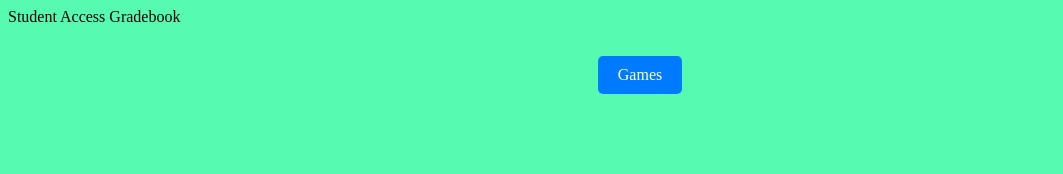
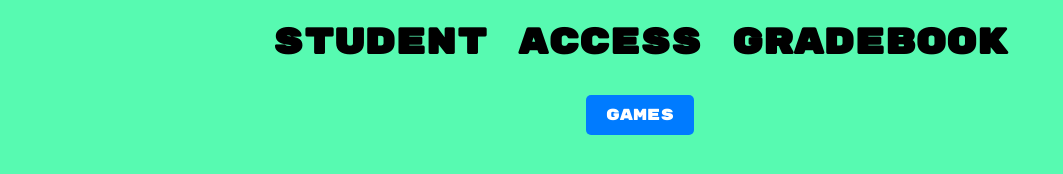
Before and after one commit to KwikLinks/KwikLinks.github.io, a plain HTML site: page index.html in a window 1280 px wide. Shown: the whole page, without its empty margins (0-1063 px from the left). Drawn offline with Linux system fonts and the light colour scheme.

Commit message:
Update styles.css

```diff
--- a/styles.css
+++ b/styles.css
@@ -3,7 +3,20 @@ body {
     background-color: rgb(87, 250, 177); /* Electric Green */
 }
 
-/* Your existing styles for buttons */
+/* Style for the website title and all text on the page */
+body, .kwiklinks-title, .button {
+    font-family: 'Rubik Mono One', sans-serif;
+}
+
+/* Style for the website title */
+.kwiklinks-title {
+    text-align: center;
+    font-size: 36px;
+    font-weight: bold;
+    margin-top: 20px;
+}
+
+/* Style for the single button */
 .button-container {
     text-align: center;
     margin-top: 20px;
```
